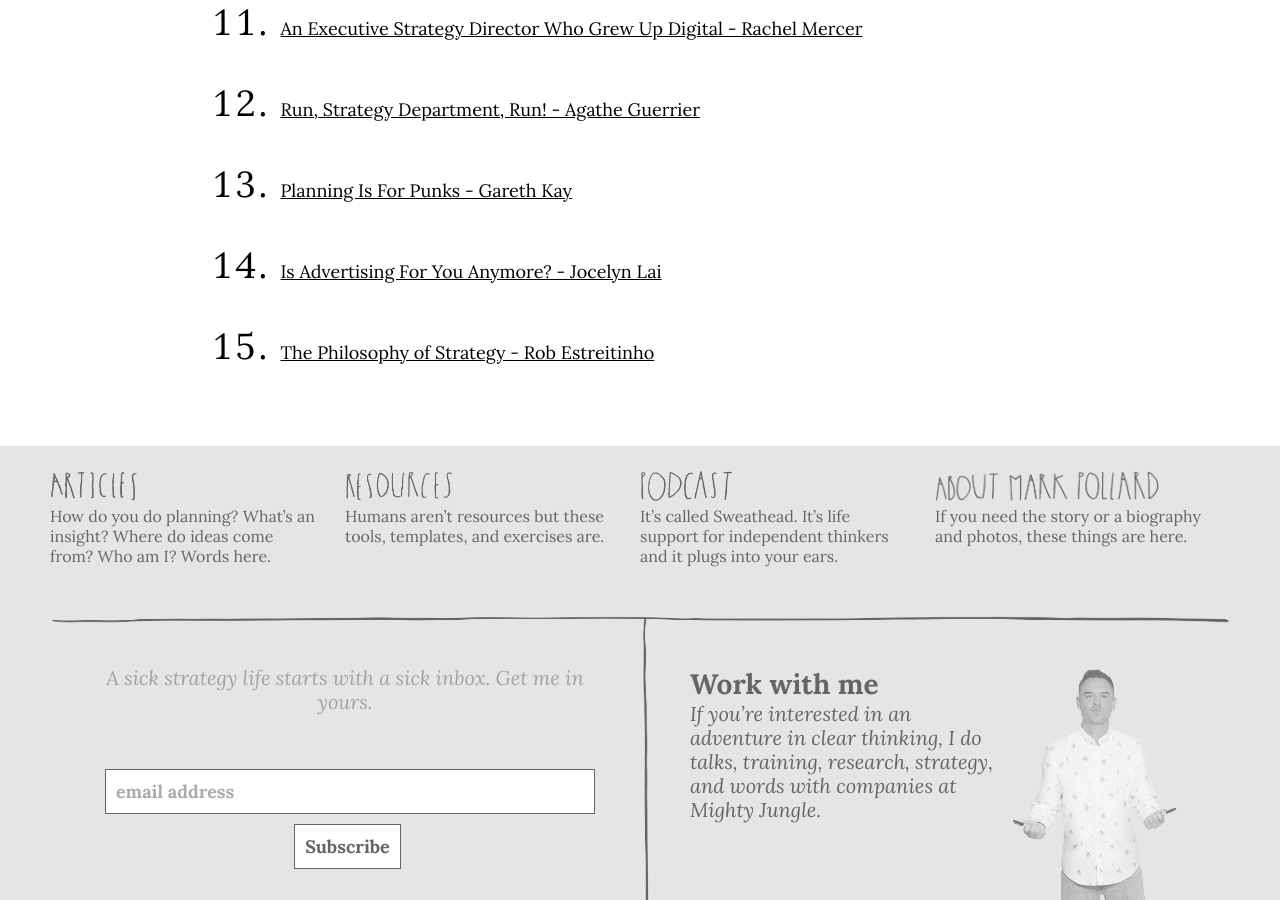
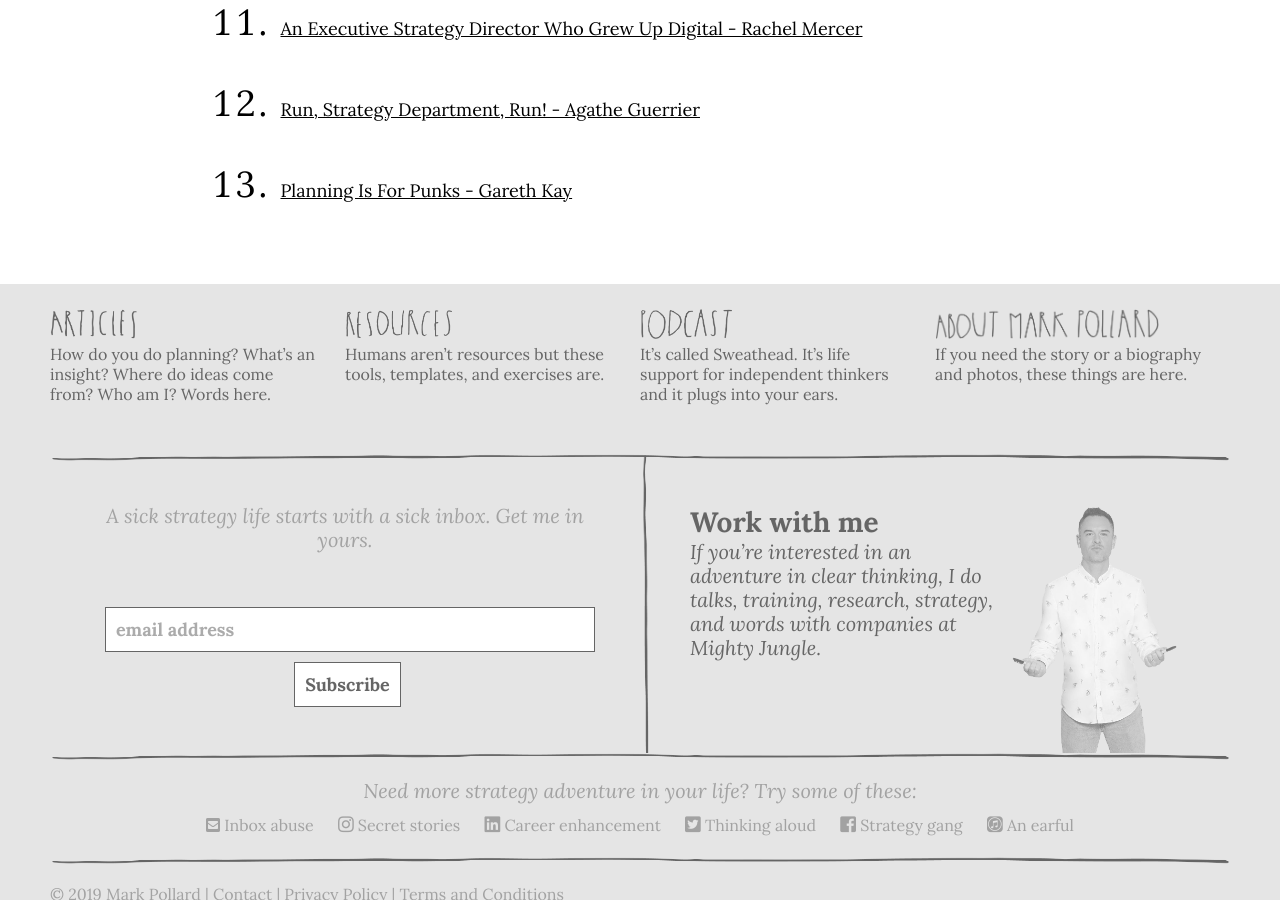
Before and after one commit to markhpollard/markhpollard.github.io, a Jekyll site: the page built from podcast.md, in a window 1280 px wide and 900 px high, scrolled down 1431 px. Built offline with Jekyll 4.4.1, drawn with Linux system fonts in a browser that asks for light colours; nearby versions of some CDN libraries.

Commit message:
Updated Podcast

```diff
--- a/podcast.md
+++ b/podcast.md
@@ -34,7 +34,3 @@ layout: podcast
 12. [Run, Strategy Department, Run! - Agathe Guerrier](https://anchor.fm/sweathead-with-mark-pollard/episodes/Run--Strategy-Department--Run----Agathe-Guerrier-e1o81s/a-a48720)
 
 13. [Planning Is For Punks - Gareth Kay](https://anchor.fm/sweathead-with-mark-pollard/episodes/Planning-Is-For-Punks---Gareth-Kay-e1im3e)
-
-14. [Is Advertising For You Anymore? - Jocelyn Lai](https://anchor.fm/sweathead-with-mark-pollard/episodes/Is-Advertising-For-You-Anymore----Jocelyn-Lai-e1h5cs)
-
-15. [The Philosophy of Strategy - Rob Estreitinho](https://anchor.fm/sweathead-with-mark-pollard/episodes/The-Philosophy-of-Strategy---Rob-Estreitinho-e1b413)
```
